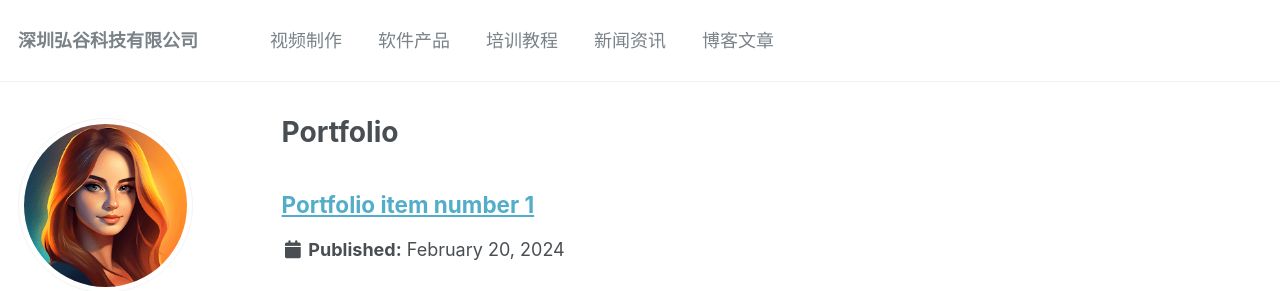
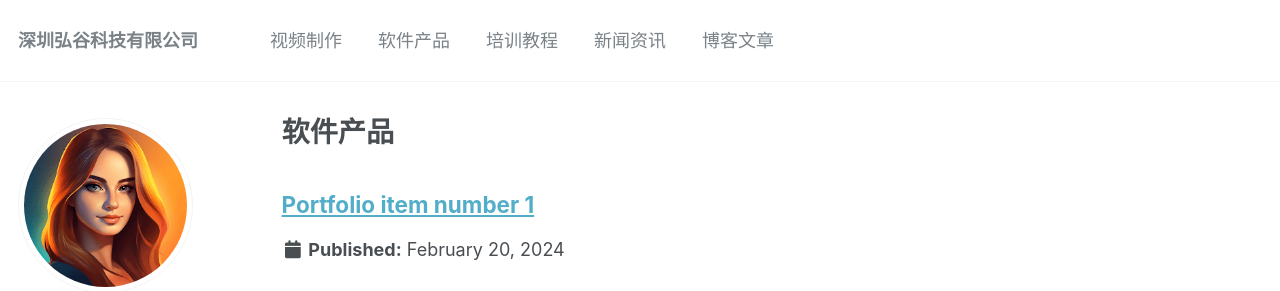
Before and after one commit to bloomv/bloomv, a Jekyll site: the page built from _pages/portfolio.html, in a window 1280 px wide and 1302 px high. Shown: the top 291 px of the window. Built offline with Jekyll 4.4.1, drawn with Linux system fonts in a browser that asks for light colours.

Commit message:
Update portfolio.html

```diff
--- a/_pages/portfolio.html
+++ b/_pages/portfolio.html
@@ -1,6 +1,6 @@
 ---
 layout: archive
-title: "Portfolio"
+title: "软件产品"
 permalink: /portfolio/
 author_profile: true
 ---
```
